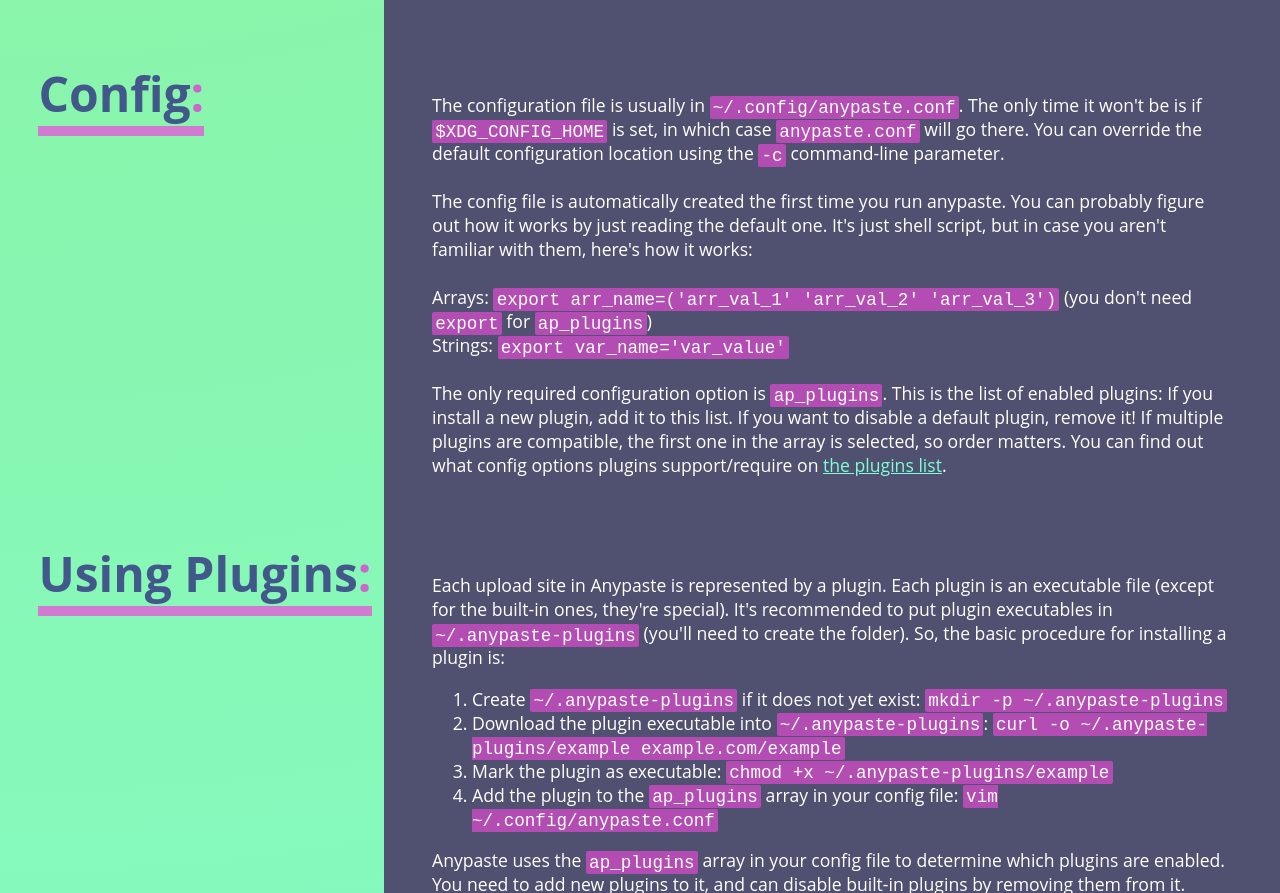
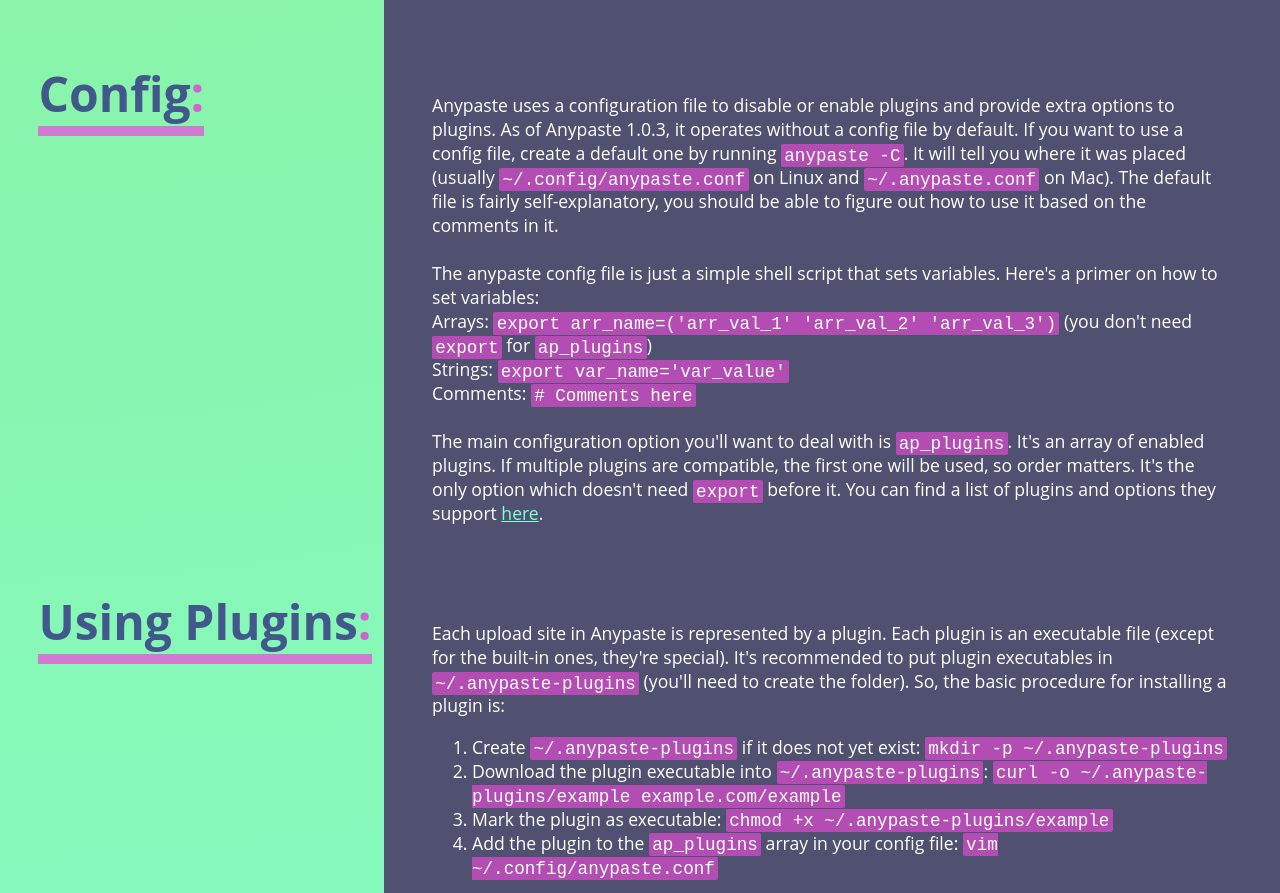
Before and after one commit to markasoftware/anypaste-website-old, a plain HTML site: page docs.html in a window 1280 px wide. Shown: the part 1345-2238 px from the top of the page. Drawn offline with Linux system fonts and the light colour scheme.

Commit message:
Anypaste 1.0.3 configuration stuff

```diff
--- a/docs.html
+++ b/docs.html
@@ -55,17 +55,19 @@
         <div class='two-panel-title'><a name='config' href='#config'>Config</a></div>
         <div class='two-panel-content'>
             <div>
-                The configuration file is usually in <code>~/.config/anypaste.conf</code>. The only time it won't be is if <code>$XDG_CONFIG_HOME</code> is set, in which case <code>anypaste.conf</code> will go there.
-                You can override the default configuration location using the <code>-c</code> command-line parameter.<br>
+                Anypaste uses a configuration file to disable or enable plugins and provide extra options to plugins. As of Anypaste 1.0.3, it operates without a config file by default.
+                If you want to use a config file, create a default one by running <code>anypaste -C</code>. It will tell you where it was placed
+                (usually <code>~/.config/anypaste.conf</code> on Linux and <code>~/.anypaste.conf</code> on Mac). The default file is fairly self-explanatory,
+                you should be able to figure out how to use it based on the comments in it.<br>
                 <br>
-                The config file is automatically created the first time you run anypaste. You can probably figure out how it works by just reading the default one. It's just shell script, but in case you aren't familiar with them, here's how it works:<br>
-                <br>
+                The anypaste config file is just a simple shell script that sets variables. Here's a primer on how to set variables:<br>
                 Arrays: <code>export arr_name=('arr_val_1' 'arr_val_2' 'arr_val_3')</code> (you don't need <code>export</code> for <code>ap_plugins</code>)<br>
                 Strings: <code>export var_name='var_value'</code><br>
+                Comments: <code># Comments here</code><br>
                 <br>
-                The only required configuration option is <code>ap_plugins</code>. This is the list of enabled plugins: If you install a new plugin, add it to this list. If you want to disable a default plugin, remove it!
-                If multiple plugins are compatible, the first one in the array is selected, so order matters.
-                You can find out what config options plugins support/require on <a href='plugins.html'>the plugins list</a>.
+                The main configuration option you'll want to deal with is <code>ap_plugins</code>. It's an array of enabled plugins.
+                If multiple plugins are compatible, the first one will be used, so order matters. It's the only option which doesn't need <code>export</code> before it.
+                You can find a list of plugins and options they support <a href='plugins.html'>here</a>.
             </div>
         </div>
         <div class='two-panel-title'><a name='plugins' href='#plugins'>Using Plugins</a></div>
```
Also changed, not shown: index.html (+3 -5 lines).
